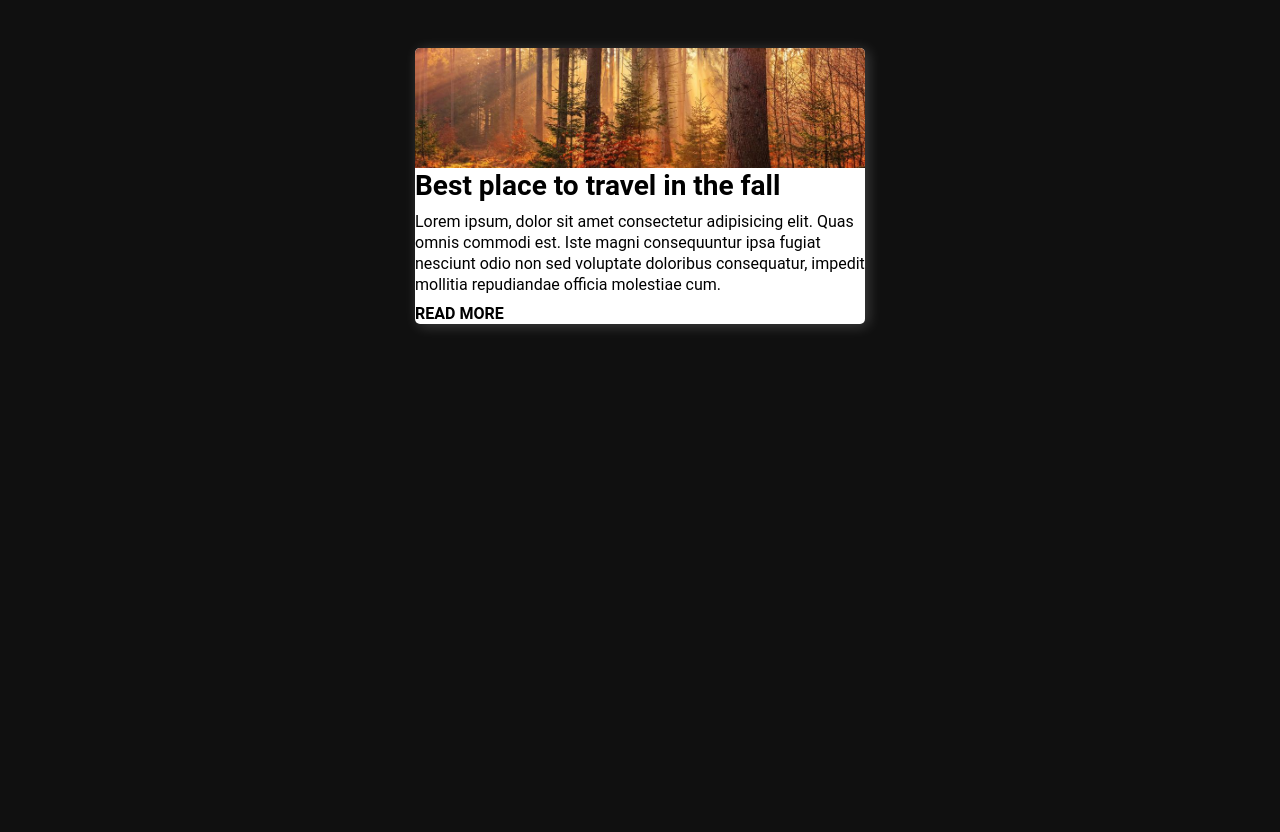
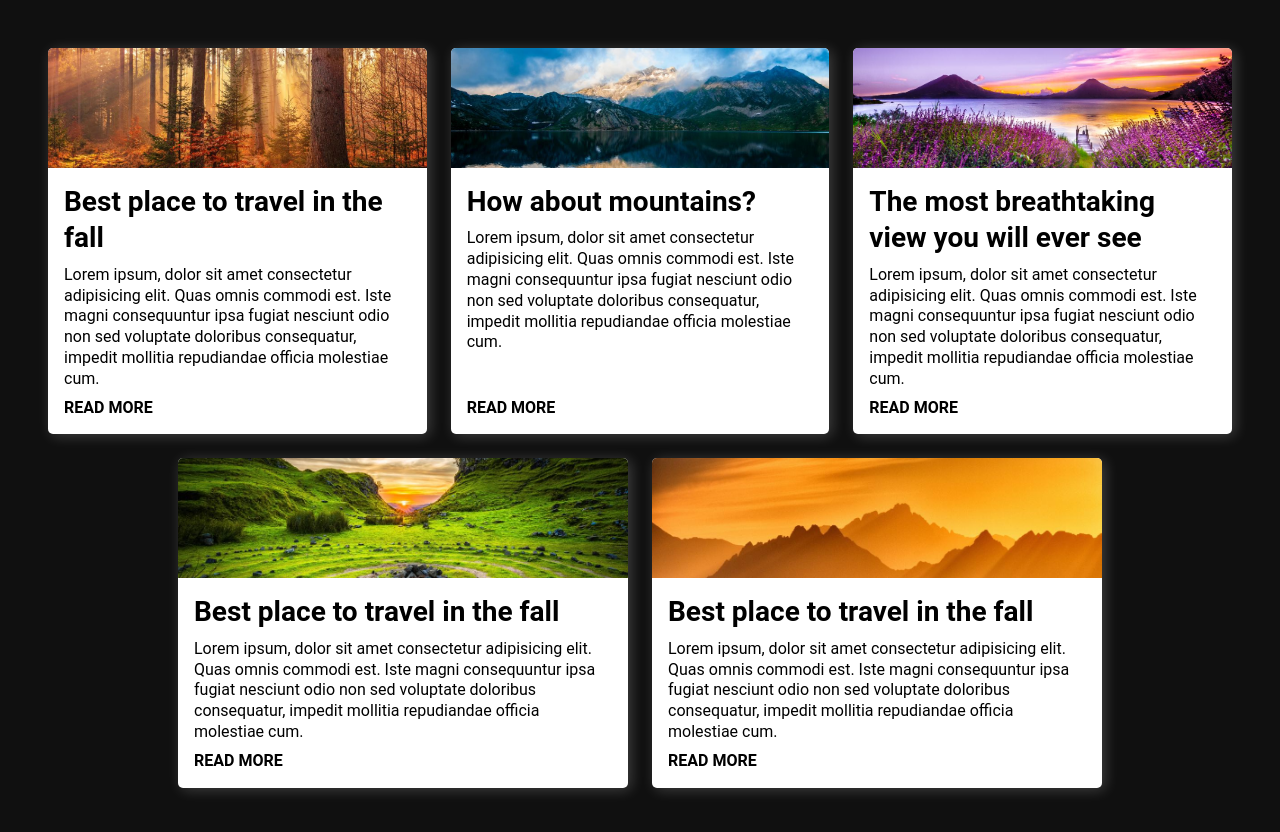
Before and after one commit to aacarring/cards-flexbox, a website: page index.html in a window 1280 px wide. Before the commit the page ends 800 px from the top, so only its background shows below. Drawn offline with Linux system fonts and the light colour scheme.

Commit message:
Added to layout in html, added styling

```diff
--- a/app/scss/style.scss
+++ b/app/scss/style.scss
@@ -15,33 +15,32 @@ body {
   font-size: 1.25rem;
   line-height: 1.3;
 }
+.cards {
+  padding: 3rem;
+  display: flex;
+  justify-content: center;
+  flex-wrap: wrap;
+  gap: 1.5rem;
 
-.cards {
-  display: flex;
-  flex-wrap: wrap;
-  justify-content: center;
-  gap: 1.5rem;
-  padding: 3rem;
 }
-
 .card {
   display: flex;
   flex-direction: column;
+  overflow: hidden;
   flex: 1 0 300px;
   max-width: 450px;
-  overflow: hidden;
-  background: #ffffff;
-  color: #000000;
+  background: #fff;
+  color: #000;
   border-radius: 5px;
-  box-shadow: 3px 2px 14px rgba(255,255,255,0.2);
+  box-shadow: 3px 2px 14px rgba(#255, 255, 255, 0.2);
   text-decoration: none;
   font-size: 1rem;
-  transition: all 200ms ease-in-out;
+  transition: all 200ms ease-out;
 
-  &:hover {
-    transform: translateY(-1rem);
-    box-shadow: 2px 3px 18px rgba(255,255,255,0.4);
-  }
+    &:hover {
+      transform: translateY(-1rem);
+      box-shadow: 2px 3px 18px rgba(#255, 255, 255, 0.4);
+    }
 
   &__image {
     flex: 0 0 120px;
@@ -49,27 +48,24 @@ body {
     background-repeat: no-repeat;
     background-position: center center;
   }
-
   &__content {
     display: flex;
     flex-direction: column;
+    padding: 1rem;
     height: 100%;
-    padding: 1rem;
   }
-
   &__title {
     font-size: 1.75rem;
-    font-weight: 700;
+    font-weight: bold;
     margin-bottom: 0.5rem;
   }
-
   &__snippet {
     margin-bottom: 0.5rem;
   }
-
   &__readmore {
     margin-top: auto;
     text-transform: uppercase;
     font-weight: 700;
+
   }
 }
--- a/index.html
+++ b/index.html
@@ -12,9 +12,47 @@
 
     <a href="#" class="card">
       <div class="card__image" style="background-image: url(/img/landscape1.jpg);"></div>
-      <div class="card__title">Best place to travel in the fall</div>
-      <div class="card__snippet">Lorem ipsum, dolor sit amet consectetur adipisicing elit. Quas omnis commodi est. Iste magni consequuntur ipsa fugiat nesciunt odio non sed voluptate doloribus consequatur, impedit mollitia repudiandae officia molestiae cum.</div>
-      <div class="card__readmore">Read More</div>
+      <div class="card__content">
+        <div class="card__title">Best place to travel in the fall</div>
+        <div class="card__snippet">Lorem ipsum, dolor sit amet consectetur adipisicing elit. Quas omnis commodi est. Iste magni consequuntur ipsa fugiat nesciunt odio non sed voluptate doloribus consequatur, impedit mollitia repudiandae officia molestiae cum.</div>
+        <div class="card__readmore">Read More</div>
+      </div>
+    </a>
+
+    <a href="#" class="card">
+      <div class="card__image" style="background-image: url(/img/landscape2.jpg);"></div>
+      <div class="card__content">
+        <div class="card__title">How about mountains?</div>
+        <div class="card__snippet">Lorem ipsum, dolor sit amet consectetur adipisicing elit. Quas omnis commodi est. Iste magni consequuntur ipsa fugiat nesciunt odio non sed voluptate doloribus consequatur, impedit mollitia repudiandae officia molestiae cum.</div>
+        <div class="card__readmore">Read More</div>
+      </div>
+    </a>
+
+    <a href="#" class="card">
+      <div class="card__image" style="background-image: url(/img/landscape3.jpg);"></div>
+      <div class="card__content">
+        <div class="card__title">The most breathtaking view you will ever see</div>
+        <div class="card__snippet">Lorem ipsum, dolor sit amet consectetur adipisicing elit. Quas omnis commodi est. Iste magni consequuntur ipsa fugiat nesciunt odio non sed voluptate doloribus consequatur, impedit mollitia repudiandae officia molestiae cum.</div>
+        <div class="card__readmore">Read More</div>
+      </div>
+    </a>
+
+    <a href="#" class="card">
+      <div class="card__image" style="background-image: url(/img/landscape4.jpg);"></div>
+      <div class="card__content">
+        <div class="card__title">Best place to travel in the fall</div>
+        <div class="card__snippet">Lorem ipsum, dolor sit amet consectetur adipisicing elit. Quas omnis commodi est. Iste magni consequuntur ipsa fugiat nesciunt odio non sed voluptate doloribus consequatur, impedit mollitia repudiandae officia molestiae cum.</div>
+        <div class="card__readmore">Read More</div>
+      </div>
+    </a>
+
+    <a href="#" class="card">
+      <div class="card__image" style="background-image: url(/img/landscape5.jpg);"></div>
+      <div class="card__content">
+        <div class="card__title">Best place to travel in the fall</div>
+        <div class="card__snippet">Lorem ipsum, dolor sit amet consectetur adipisicing elit. Quas omnis commodi est. Iste magni consequuntur ipsa fugiat nesciunt odio non sed voluptate doloribus consequatur, impedit mollitia repudiandae officia molestiae cum.</div>
+        <div class="card__readmore">Read More</div>
+      </div>
     </a>
 
   </section>
```
